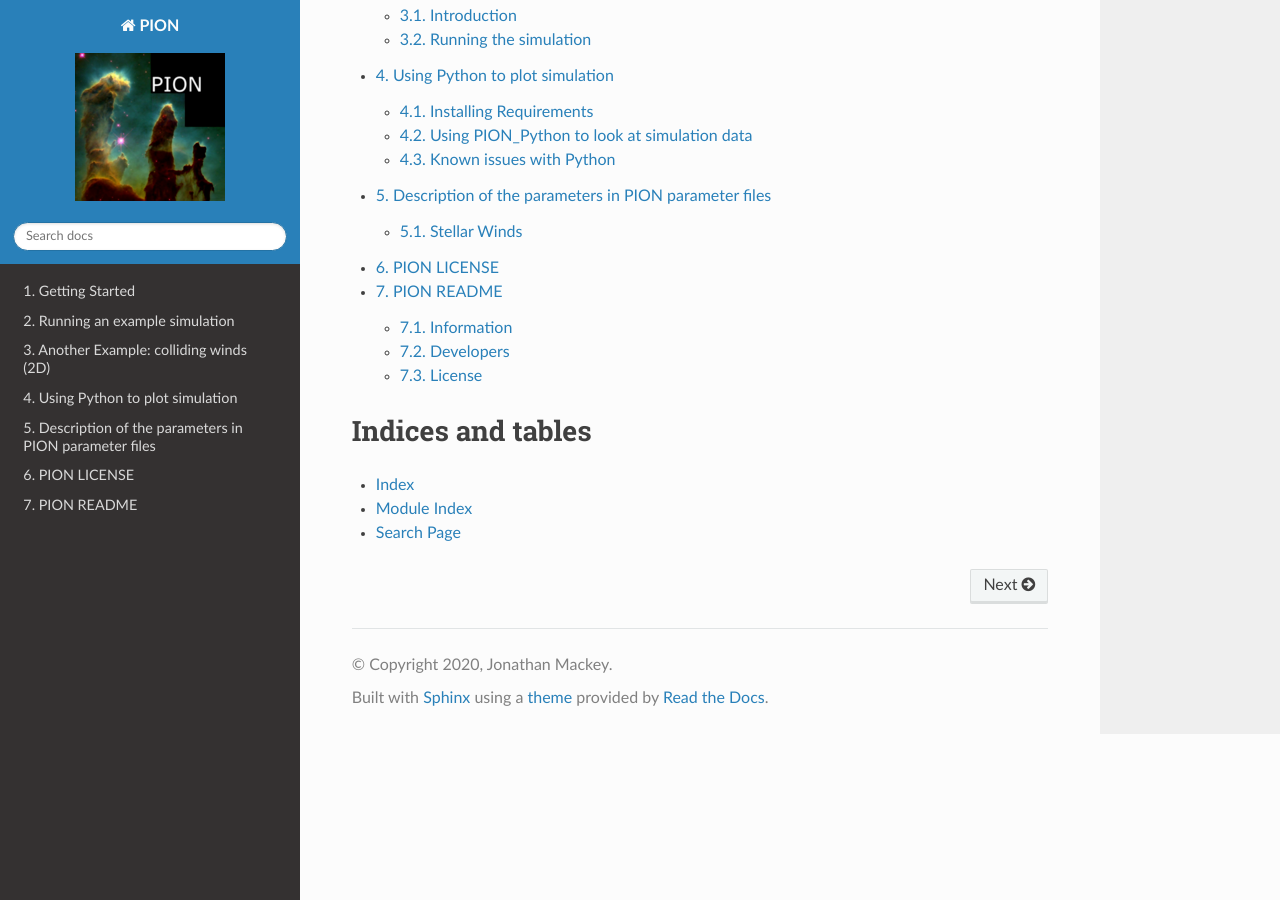
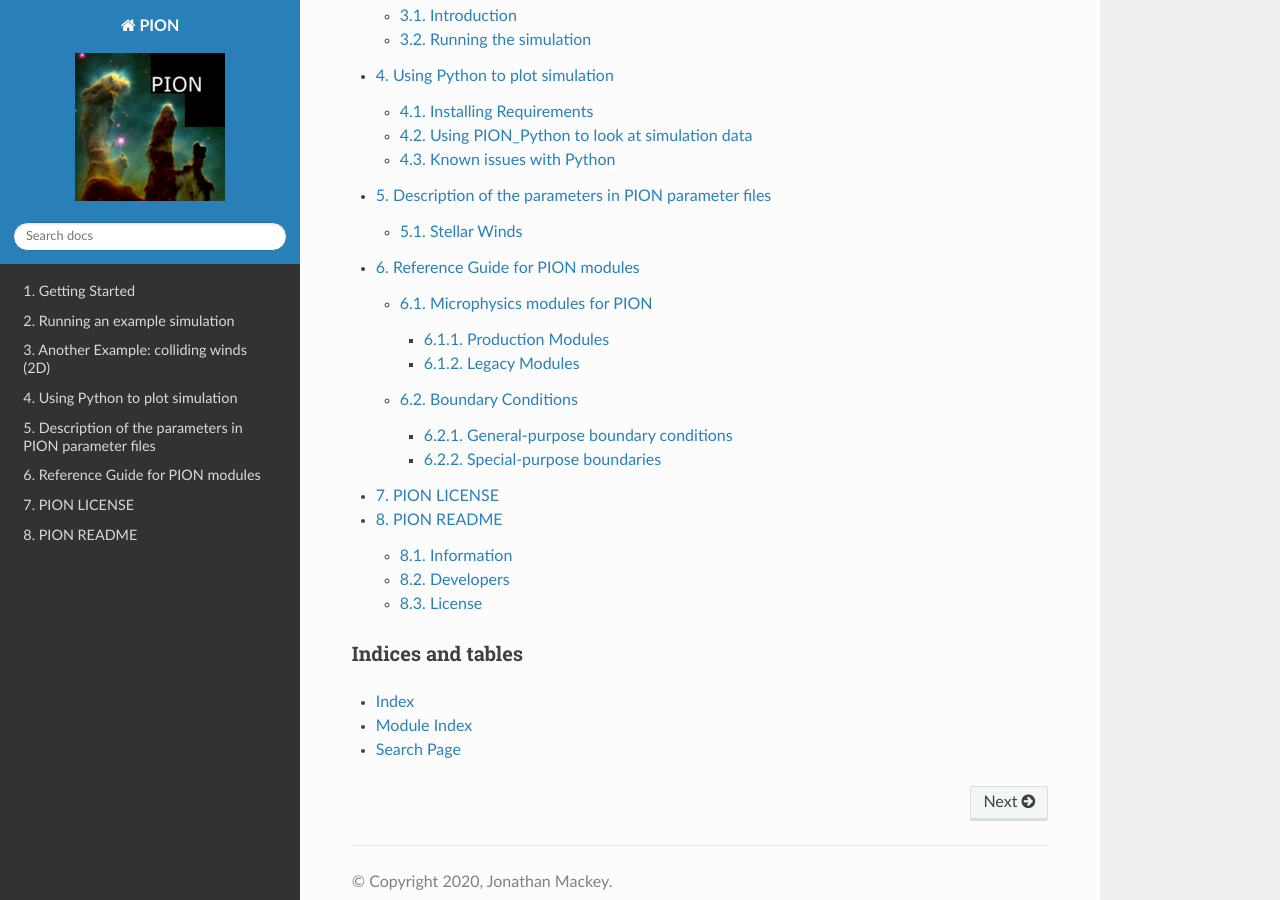
Before and after one commit to jmackey-astro/pion-docs, a Sphinx documentation site: the page built from docs/source/index.rst, in a window 1280 px wide and 900 px high, scrolled down 968 px. Built offline with Sphinx 7.4.7 and the Read the Docs theme 2.0.0, drawn with Linux system fonts in a browser that asks for light colours; some of the changed lines change nothing that is shown.

Commit message:
added modules with boundary conditions and microphysics info.

```diff
--- a/docs/source/index.rst
+++ b/docs/source/index.rst
@@ -1,5 +1,7 @@
+############################################
 PION: simulations of nebulae around stars
-=========================================
+############################################
+
 
 `PION <https://www.pion.ie/>`_ is a grid-based fluid dynamics code for hydrodynamics and magnetohydrodynamics, including a ray-tracing module for calculating the attenuation of radiation from point sources of ionizing photons. It also has a module for coupling fluid dynamics and the radiation field to microphysical processes such as heating/cooling and ionization/recombination. The algorithms are described in `Mackey & Lim (2010) <https://ui.adsabs.harvard.edu/abs/2010MNRAS.403..714M/abstract>`_, `Mackey & Lim (2011) <https://ui.adsabs.harvard.edu/abs/2011MNRAS.412.2079M/abstract>`_, and with more recent updates in `Mackey (2012) <https://ui.adsabs.harvard.edu/abs/2012A%26A...539A.147M/abstract>`_.  An up-to-date methods paper is in preparation.
 
@@ -18,6 +20,7 @@ Guide
   example_cwb.rst
   python.rst
   parameter-file.rst
+  modules.rst
   usage/license.rst
   usage/readme.rst
 
--- /dev/null
+++ b/docs/source/modules.rst
@@ -0,0 +1,562 @@
+.. _reference-guide:
+
+*********************************
+Reference Guide for PION modules
+*********************************
+
+.. _ref-microphysics:
+
+Microphysics modules for PION
+================================
+
+Microphysics refers to anything happening on the atomic scale relating
+to the composition and ionization state of the gas. Examples include
+when calculating the mean mass per particle, the gas temperature, the
+heating and cooling rates, and chemical kinetics.
+
+PION implements a number of different microphysics classes, starting
+from simple heating and cooling prescriptions such as the collisional
+ionization equilibrium cooling curves of Sutherland & Dopita (1993),
+Wiersma et al. (2009), or the simplified model of Koyama & Inutsuka
+(2002). More complicated descriptions are also implemented, focussing
+especially on the non-equilibrium ionization of hydrogen.
+
+-  mp_only_cooling
+-  MPv0 (LEGACY)
+-  MPv1 (LEGACY)
+-  MPv2 (LEGACY)
+-  MPv3
+-  MPv4 (LEGACY)
+-  MPv5
+-  MPv6
+-  MPv7
+-  MPv8 (LEGACY)
+-  MPv9
+
+Legacy code should not be used because it is no longer maintained, and
+could be broken by newer code. Also, it is legacy code because it has
+been superseded by better microphysics modules.
+
+--------------
+
+The microphysics class to be used is controlled by the parameter
+chem_code. Possible options are:
+
+::
+
+   chem_code NONE
+   chem_code MPv3
+   chem_code MPv5
+   chem_code MPv6
+   chem_code MPv7
+   chem_code MPv9
+
+--------------
+
+Production Modules
+--------------------------
+
+mp_only_cooling
+^^^^^^^^^^^^^^^^^^
+
+Despite its name, this class includes radiative heating as well as
+cooling when some options are selected. It approximates the radiative
+cooling properties of the gas as being a function of temperature and
+density only (ignoring chemical composition and ionization state) and
+uses tabulated functions to get a cooling rate. The same goes for the
+heating rate, although it is usually an analytic function. A number of
+schemes have been coded controlled by the runtime paramters
+
+::
+
+   chem_code  NONE
+   EP_cooling [INTEGER>0]
+   EP_chemistry 0
+
+This tells PION not to use a chemistry module, but to include a
+radiative heating and cooling module. The integer value tells PION which
+heating and cooling routines to use:
+
+-  **Case 1**: Non-equilibrium ionization (NEQ) tabulated cooling curve
+   by `Sutherland & Dopita
+   (1993) <https://ui.adsabs.harvard.edu/#abs/1993ApJS...88..253S/abstract>`__,
+   from file pk6ff75.neq.
+-  **Case 2**: Heating and cooling according to the analytic
+   prescription by `Koyama & Inutsuka
+   (2002) <https://ui.adsabs.harvard.edu/#abs/2002ApJ...564L..97K/abstract>`__,
+   with typo corrections following `Vasquez-Semadeni et al.
+   (2007) <https://ui.adsabs.harvard.edu/#abs/2007ApJ...657..870V/abstract>`__.
+-  **Case 3**: Collisional ionization equilibrium (CIE) tabulated
+   cooling curve by `Dalgarno & McCray
+   (1972) <https://ui.adsabs.harvard.edu/#abs/1972ARA%26A..10..375D/abstract>`__.
+-  **Case 4**: CIE tabulated cooling curve by `Sutherland & Dopita
+   (1993) <https://ui.adsabs.harvard.edu/#abs/1993ApJS...88..253S/abstract>`__,
+   from file m-00.cie.
+-  **Case 5**: As case 4, but including photoionization heating assuming
+   hydrogen is kept fully ionized, so that every recombination is
+   followed instantly by a photoionization that inputs 5 eV of thermal
+   energy to the plasma. This is appropriate for an HII region ionized
+   by an O star, except that the CIE cooling function has the wrong
+   cooling rates at about 10000 K (for HII regions) because it doesn’t
+   assume H,C,N,O are photoionized.
+-  **Case 6**: Similar to case 5, except that it uses a newer CIE
+   cooling function by `Wiersma et al.
+   (2009) <https://ui.adsabs.harvard.edu/#abs/2009MNRAS.393...99W/abstract>`__.
+   This has weaker cooling than SD93 by about a factor of 2 at the peak
+   of the cooling curve, and has the same problems with consistency as
+   case 5.
+-  **Case 7**: Similar to case 4, except that it uses a newer CIE
+   cooling function by `Wiersma et al.
+   (2009) <https://ui.adsabs.harvard.edu/#abs/2009MNRAS.393...99W/abstract>`__.
+-  **Case 8**: Same as case 6, but with additional cooling associated
+   with a photoionized plasma at temperatures of about 5000-20,000 K,
+   assuming that H and He are always ionized at any temperature. It uses
+   the CIE cooling from metals only (subtracting out the H and He
+   cooling) from `Wiersma et al.
+   (2009) <https://ui.adsabs.harvard.edu/#abs/2009MNRAS.393...99W/abstract>`__,
+   adds thermal bremsstahlung from H and He, and forbidden line cooling
+   from photoionized C,N,O from `Henney et al.
+   (2009) <https://ui.adsabs.harvard.edu/#abs/2009MNRAS.398..157H/abstract>`__.
+   To avoid double counting, we take the maximum of the WSS09 metal-line
+   cooling rate and the Henney et al. forbidden-line cooling rate.
+
+Cases 5 and 6 should not be used because they are inconsistent and
+better alternatives are available (cases 7 and 8).
+
+**Publications**
+
+- Cases 7 and 8 were used in `Mackey et al. (2012) <https://ui.adsabs.harvard.edu/#abs/2012ApJ...751L..10M/abstract>`__ to study bow shocks around Betelgeuse.
+- Case 8 was used by `Green et al. (2019) <https://ui.adsabs.harvard.edu/abs/2019A%26A...625A...4G/abstract>`__ for simulating the bow shock nebula `NGC 7635 <https://en.wikipedia.org/wiki/NGC_7635>`__.
+
+
+MPv3
+^^^^^^^^^^^^^^^^^^
+
+This class uses an integration scheme such that photon transmission
+through the cell (calculated via raytracing) does not have to be
+integrated with the rate and energy equations. The ionization fraction
+of hydrogen is followed in a non-equilibrium time-integration, including
+photo-ionization, collisional ionization, and radiative recombination.
+The ionization state of He,C,N,O are assumed to follow H (although there
+is a compile-time flag to keep He neutral if needed), so that the
+electron fraction can include electrons from He, and so that
+forbidden-line cooling from C,N,O can be calculated in a
+semi-self-consistent way.
+
+-  It uses multi-frequency photoionisation including spectral hardening
+   with optical depth, using the method outlined in Frank & Mellema
+   (1994,A&A,289,937), and updated by Mellema et al. (2006,NewA,11,374).
+-  It uses the Hummer (1994,MN,268,109) rates for radiative
+   recombination and its associated cooling, and Bremsstrahlung cooling.
+-  For collisional ionisation the function of Voronov (1997,ADNDT,65,1)
+   is used.
+-  Collisional excitation of neutral H, table from Raga, Mellema,
+   Lundqvist (1997,ApJS,109,517), using data from Aggarwal (1993).
+-  Various formulae from Henney et al. (2009,MN,398,157) are used for
+   cooling due to collisional excitation of photoionised O,C,N (eq.A9),
+   collisional excitation of neutral metals (eq.A10), and the Wiersma et
+   al (2009) CIE metals-only curve.
+   The max of the Wiersma et al. curve and the Henney et al. functions
+   is taken, to avoid double counting. For neutral gas heating and
+   cooling rates from Wolfire et al. (2003) are used.
+-  Photoheating from ionisation is discussed above. Cosmic ray heating
+   will use a standard value, X-ray heating is ignored. UV heating due
+   to the interstellar radiation field (ISRF) uses a standard value
+   (unattenuated), using e.g. Henney et al. eq.A3, if requested. UV
+   heating from the star uses the same equation, but with the optical
+   depth from the source (using a total H-nucleon column density) used
+   to attenuate the radiation.
+
+The integration method uses the CVODES solver from the SUNDIALS package
+by (Cohen, S. D., & Hindmarsh, A. C. 1996, Computers in Physics, 10,
+138) available from https://computation.llnl.gov/ The method chosen is
+backwards differencing (i.e. implicit) with Newton iteration.
+
+It requires the following run-time parameters:
+
+::
+
+   chem_code     MPv3
+   ntracer       1   # or >1 if there are other tracer variables needed
+   Tracer000     H1+ # This allocates tracer 0 to the ionized H fraction
+
+   EP_raytracing         1
+   EP_phot_ionisation    1
+   EP_cooling            1
+   EP_chemistry          1
+   EP_coll_ionisation    1
+   EP_rad_recombination  1
+   EP_update_erg         1
+   EP_MP_timestep_limit  1
+   EP_Min_Temperature    50.0  # or some appropriate value
+   EP_Max_Temperature    1.0e9 # or some appropriate value
+   EP_Hydrogen_MassFrac  0.73  # or some appropriate value
+   EP_Helium_MassFrac    0.27  # or some appropriate value
+   EP_Metal_MassFrac     0.014 # or some appropriate value
+
+**Publications**
+
+This class was used:
+
+-  for studying HII regions in `Mackey et al.
+   (2013) <http://adsabs.harvard.edu/abs/2013MNRAS.436..859M>`__;
+-  for studying shells around supergiants in `Szecsi et al.
+   (2018) <http://adsabs.harvard.edu/abs/2017arXiv171104007S>`__.
+
+
+MPv5
+^^^^^^^^^^^^^^^^^^
+
+This class is for modelling photoevaporation of dense molecular clouds.
+The file inherits from MPv3, and instead of the Wolfire et al. (2003)
+neutral gas heating/cooling rates, it uses the Henney et al. (2009)
+molecular cooling rate and heating rates. So the only significant
+difference is in the treatment of non-ionized gas as being molecular
+instead of atomic.
+
+It requires the same run-time parameters as MPv3, except we should set:
+
+::
+
+   chem_code     MPv5
+
+**Publications**
+
+This module was used for studying stellar wind bubbles within HII
+regions around massive stars in:
+
+-  `Mackey, Gvaramadze et al.
+   (2015) <http://adsabs.harvard.edu/abs/2015A%26A...573A..10M%7D>`__,
+-  `Mackey, Castro et al.
+   (2015) <https://ui.adsabs.harvard.edu/#abs/2015A&A...582A..24M/abstract>`__,
+-  `Mackey, Haworth et al.
+   (2016) <http://adsabs.harvard.edu/abs/2015arXiv151206857M>`__, and
+-  `Gvaramadze, Mackey et al.
+   (2017) <http://adsabs.harvard.edu/abs/2017MNRAS.466.1857G>`__.
+
+MPv6
+^^^^^^^^^^^^^^^^^^
+
+This class is for running the cosmological radiative transfer test
+problems I `(Iliev et al.,2006,MNRAS,371,1057) <https://ui.adsabs.harvard.edu/#abs/2006MNRAS.371.1057I/abstract>`__
+and II `(Iliev et al.,2009,MNRAS,400,1283) <https://ui.adsabs.harvard.edu/#abs/2009MNRAS.400.1283I/abstract>`__.
+It has been used for testing the ionizing radiative transfer code
+modules of PION.
+
+The file inherits from mpv3, and instead of the Wolfire et al. (2003)
+and Henney et al. (2009) heating/cooling rates, it uses pure atomic
+hydrogen heating/cooling, and also sets the He and metal abundances to
+zero (hardcoded) regardless of the settings in the parameterfile.
+
+
+MPv7
+^^^^^^^^^^^^^^^^^^
+
+This class is for running calculations with a simple two-temperature
+isothermal equation of state, where T is a constant low value when gas
+is neutral, and a constant high value when ionised, and linearly
+interpolated for partial ionisation.
+
+The file inherits from mpv3, and instead of the Wolfire et al. (2003)
+and Henney et al. (2009) heating/cooling rates, it sets the temperature
+based on Hydrogen ion fraction. This is appropriate for dense and
+metal-rich gas, where thermal equilibrium is a good approximation.
+
+**Publications**
+
+-  This class was used in `Mackey, Mohamed et al.
+   (2014) <http://adsabs.harvard.edu/abs/2014Natur.512..282M>`__ for
+   studying shells around red supergiants.
+-  Also used for the `StarBench project (Bisbas et al., 2015) <https://ui.adsabs.harvard.edu/#abs/2015MNRAS.453.1324B/abstract>`__, and related work.
+
+MPv9
+^^^^^^^^^^^^^^^^^^
+
+
+Microphysics class for low metallicity gas at high redshift, as
+described in `Dhanoa, Mackey & Yates
+(2014) <http://adsabs.harvard.edu/abs/2014MNRAS.444.2085D>`__. This was
+used for studying the chemistry and thermodynamics of metal-free gas in
+the early universe, following the non-equilibrium chemistry of hydrogen,
+helium and deuterium.
+
+**Publications**
+
+-  `Dhanoa, Mackey & Yates
+   (2014) <http://adsabs.harvard.edu/abs/2014MNRAS.444.2085D>`__
+
+
+Legacy Modules
+------------------
+
+MPv0
+^^^^^^^^^^^^^^^^^^
+
+This is the original microphysics class written for PION by J.Mackey,
+but it had some problems (speed, reliability) and was never used for
+research resulting in publications. Will probably be removed in future
+versions of PION. It includes non-equilibrium collisional ionization of
+a number of ions.
+
+MPv1
+^^^^^^^^^^^^^^^^^^
+
+This microphysics class was used in Mackey & Lim
+(`2010 <http://adsabs.harvard.edu/abs/2010MNRAS.403..714M>`__,
+`2011 <http://adsabs.harvard.edu/abs/2011MNRAS.412.2079M>`__) for
+studying the expansion of HII regions and the formation of pillars,
+globules, elephant trunks at the borders of HII regions. It uses an
+implementation of the C2-ray algorithm developed by G.Mellema and
+collaborators (Mellema et al., 2006), but with significant
+modifications. It has since been superseded by updated algorithms that
+scale better on supercomputers (see `Mackey, 2012,
+A&A <http://adsabs.harvard.edu/abs/2012A&A...539A.147M>`__).
+
+MPv2
+^^^^^^^^^^^^^^^^^^
+
+This class is broken and can no longer be used. It was a fore-runner of
+MPv3, was never used for production work, and has been replaced by MPv3
+and MPv5.
+
+MPv4
+^^^^^^^^^^^^^^^^^^
+
+This class updates the implicit (C2-ray type) integrator of MPv1. It
+uses the same implicit raytracing scheme, so photon transmission through
+the cell is integrated with the rate and energy equations to obtain a
+time-averaged value. The main advantage here is that we can use
+multi-frequency photoionisation rates which depend on the optical depth.
+It was used in `Mackey, (2012,
+A&A) <http://adsabs.harvard.edu/abs/2012A&A...539A.147M>`__ but found to
+be less efficient than MPv3.
+
+MPv8
+^^^^^^^^^^^^^^^^^^
+
+This class is for running calculations with a simple heating and cooling
+prescription for photoionization calculations in the StarBench Workshop
+test problems. The class inherits from MPv3, and instead of the Wolfire
+et al. (2003) and Henney et al. (2009) heating/cooling rates, it uses a
+much simpler prescription based on non-equilibrium heating and an
+ad-hoc, density-dependent cooling timescale. It offers few advantages
+over MPv7 and is considered to be legacy code.
+
+
+.. _ref-boundary-conditions:
+
+Boundary Conditions
+========================
+
+Boundary conditions are a key component of any grid-based code for fluid
+dynamics. PION implements a number of boundary conditions, listed below.
+Many of them are used exclusively for certain test problems and are not
+for general use (e.g. DMR and DMR2 are only for the Double Mach
+Reflection test problem).
+
+External Boundary Conditions (governing flow onto or off the grid
+boundary):
+
+-  periodic
+-  outflow or zero-gradient
+-  one-way-outflow
+-  inflow
+-  reflecting
+-  fixed
+-  equator-reflect
+-  DMR
+-  SB1
+
+Internal Boundary Conditions (governing sources or sinks of mass/energy)
+
+-  stellar-wind
+-  jet
+-  DMR2
+-  RadShock
+-  RadShock2
+
+
+General-purpose boundary conditions
+------------------------------------------------------
+
+Periodic boundaries: “periodic”
+^^^^^^^^^^^^^^^^^^^^^^^^^^^^^^^^^^^^^^^^^^^^^^^^^^^^^^^^^^^^^^^^^^^^^
+
+Along a given dimension, both boundaries of the grid can be set to have
+the solution be periodic, using the boundary type “periodic”. This means
+that there are an infinite number of copies of the domain along this
+coordinate dimension or, alternatively, that gas flowing out of one side
+of the domain will wrap around and flow back into the other side.
+
+Zero-gradient boundaries: “outflow” or “zero-gradient”
+^^^^^^^^^^^^^^^^^^^^^^^^^^^^^^^^^^^^^^^^^^^^^^^^^^^^^^^^^^^^^^^^^^^^^
+
+This assumes that all flow quantities have zero gradient moving off the
+domain, so that each boundary cell will have the same state vector as
+the edge cell.
+
+An exception is the for the Psi field of the GLM divergence cleaning
+algorithm, for which the first layer of boundary cells have a value
+corresponding to the first layer of grid cells multiplied by -1, and the
+second layer corresponding to the second layer of grid cells multiplied
+by -1.
+
+Absorbing/outflow boundaries: “one-way-outflow”
+^^^^^^^^^^^^^^^^^^^^^^^^^^^^^^^^^^^^^^^^^^^^^^^^^^^^^^^^^^^^^^^^^^^^^
+
+This is the same as the zero-gradient boundary, except that it does not
+allow boundary cells to have velocities corresponding to inflow. It is
+sometimes called a “diode” boundary because it allows gas to flow freely
+only in one direction. In PION the normal component of velocity is set
+to zero if a zero-gradient boundary would have inflowing gas (another
+option is to switch to reflecting, but this is not done in PION).
+
+The Psi field of the GLM divergence cleaning algorithm is treated as in
+zero-gradient boundaries
+
+Reflecting boundaries: “reflecting”
+^^^^^^^^^^^^^^^^^^^^^^^^^^^^^^^^^^^^^^^^^^^^^^^^^^^^^^^^^^^^^^^^^^^^^
+
+Here the boundary is treated as a reflecting wall, so that the normal
+component of velocity is a reflection of the grid values, but with the
+sign reversed. The boundary is assumed to allow slipping, so the
+tangential velocity of the boundary cells is a reflection of the grid
+values with the sign unchanged.
+
+For the magnetic field components, the same rules apply as to the
+velocity, i.e. a normal magnetic field coming out of the reflecting wall
+is not allowed. To allow a normal component, use the “equator-reflect”
+boundaries instead.
+
+
+Axisymmetric boundaries: “axisymmetric”
+^^^^^^^^^^^^^^^^^^^^^^^^^^^^^^^^^^^^^^^^^^^^^^^^^^^^^^^^^^^^^^^^^^^^^
+
+These only work for 2D cylindrically symmetric calculations in the :math:`R-z` plane.
+They are the same as reflecting boundaries except that the third :math:`\theta` component of the velocity and magnetic field change sign across :math:`R=0`, to account for the rotational symmetry.
+This has no effect on the flow dynamics for hydrodynamics because the flux across the symmetry axis is zero by definition, but is important for the calculation of :math:`\nabla \cdot\mathbf{B}` for divergence cleaning in MHD simulations.
+
+Inflow boundaries: “inflow”
+^^^^^^^^^^^^^^^^^^^^^^^^^^^^^^^^^^^^^^^^^^^^^^^^^^^^^^^^^^^^^^^^^^^^^
+
+Here a certain inflow state is imposed all along the boundary and this
+remains fixed for the whole simulation.
+
+Fixed boundaries: “fixed”
+^^^^^^^^^^^^^^^^^^^^^^^^^^^^^^^^^^^^^^^^^^^^^^^^^^^^^^^^^^^^^^^^^^^^^
+
+This is basically the same as the inflow boundary, except that the
+velocity of the gas can be zero, or corresponding to outflow.
+
+Stellar wind boundary: “stellar-wind”
+^^^^^^^^^^^^^^^^^^^^^^^^^^^^^^^^^^^^^^^^^^^^^^^^^^^^^^^^^^^^^^^^^^^^^
+
+This is an internal boundary condition, setting up a radially expanding
+wind within a certain radius of a point, where a star exists. It is a
+mass, momentum, and energy source on the grid, and it works in 1D, 2D,
+and 3D. It is switched on by setting the parameter WIND_NSRC to an
+integer value greater than zero.
+
+Note, however, that it always assumes a 3D geometry so that the density
+falls of with an inverse square law to conserve mass. 2D simulations in
+Cartesian geometry will therefore not work correctly, because they
+assume a line source and not a point source.
+
+Example:
+
+::
+
+   WIND_NSRC 1
+   WIND_0_pos0  0.0e18     # cm
+   WIND_0_pos1  0.0e18     # cm
+   WIND_0_pos2  0.0e18     # cm
+   WIND_0_radius 2.4688e17 # cm
+   WIND_0_type   0         # type of wind (constant=0, evolving=1)
+   WIND_0_mdot   1.73e-6   # Msun per year
+   WIND_0_vinf   2500.0    # km/s
+   WIND_0_temp   1.0e4     # K
+   WIND_0_Rstr   2.4688e17 # cm
+   WIND_0_TR0 1.0          # values of any tracer variables
+   WIND_0_TR1 0.0
+   WIND_0_TR2 0.0
+   WIND_0_TR3 0.0
+   WIND_0_TR4 0.0
+   WIND_0_evofile NOFILE   # data file for evolving wind
+   WIND_0_t_offset   0.0   # offset between evolutionary time and simulation time
+   WIND_0_t_scalefac 1.0   # Accelerates evolution by this factor (for MS phase)
+   WIND_0_updatefreq 1.0   # How often to update the wind quantities
+
+
+Special-purpose boundaries
+----------------------------------------------------------------
+
+Boundaries for Jet/Disk simulations: “equator-reflect” and “jet”
+^^^^^^^^^^^^^^^^^^^^^^^^^^^^^^^^^^^^^^^^^^^^^^^^^^^^^^^^^^^^^^^^^^^^^
+
+The “jet” internal boundary condition sets a strong supersonic inflow in
+the boundary region near the origin. It is an internal boundary
+condition because it only operates on a small part of one boundary. The
+opening angle of the jet is zero, and its width (in grid cells) is
+specified by the parameter “JETradius” in the paramter file. The jet
+properties are also in the paramter file, e.g.,
+
+::
+
+   JETradius 4
+   JETdensity 1.0
+   JETpressure 1.0
+   JETvelocity 6.45
+   JETambRO 1.0
+   JETambPG 0.001
+   JETambVX 0.0
+   JETambVY 0.0
+   JETambVZ 0.0
+   JETambBX 1.0
+   JETambBY 0.0
+   JETambBZ 0.0
+
+The “JETambXX” parameters set the state of the uniform external medium.
+
+Generally only one side of a jet is simulated, because the system is
+assumed to have reflection symmetry in the equatorial plane. This is not
+a simple reflecting boundary however, because we assume that the system
+has a poloidal magnetic field and so the normal component of the field
+is continuous across the equator whereas the tangential component is
+assumed to be reversed. This is what the “equator-reflect” boundary
+does.
+
+This has not been tested in 3D (where the radial component of the field
+in the equatorial plane should be reversed, but the rotational component
+should not be if there is a toroidal component), but in 2D axisymmetry
+it works well. Probably in 3D you should model the whole system if you
+are interested in the disk at all, and for that these boundary
+conditions are not going to be useful anyway.
+
+Double Mach Reflection test: “DMR” and “DMR2”
+^^^^^^^^^^^^^^^^^^^^^^^^^^^^^^^^^^^^^^^^^^^^^^^^^^^^^^^^^^^^^^^^^^^^^
+
+These are for the double Mach reflection test problem. DMR is the upper
+boundary where the shock is inflowing. DMR2 is the lower boundary at
+x<1/6, where we ignore the reflecting boundary condition and just
+enforce the post-shock state at the grid cells adjacent to the boundary.
+
+StarBench test problems: “SB1”
+^^^^^^^^^^^^^^^^^^^^^^^^^^^^^^^^^^^^^^^^^^^^^^^^^^^^^^^^^^^^^^^^^^^^^
+
+This is not used for any published test problem; a test was proposed but
+not ever developed to the point where it was considered a good test of
+any specific property of a solver.
+
+Radiative Shock Tests: “RadShock” and “RadShock2”
+^^^^^^^^^^^^^^^^^^^^^^^^^^^^^^^^^^^^^^^^^^^^^^^^^^^^^^^^^^^^^^^^^^^^^
+
+These boundary conditions are for 1D and 2D simulations of radiative
+shocks, where the aim is to set up a steady (or overstable) shock wave
+with a post-shock cooling region. The downstream boundary is either
+reflecting or absorbing. It can have a sink term that removes mass from
+the grid and/or enforce a specific mass flux through the downstream
+boundary. All of these conditions have some issues because the flow is
+inherently non-steady if the shock is overstable, and so it is probably
+best to just use a simple reflecting boundary condition in this case.
+For stable shocks the condition that tries to enforce a given mass flux
+through the boundary is probably good.
```
